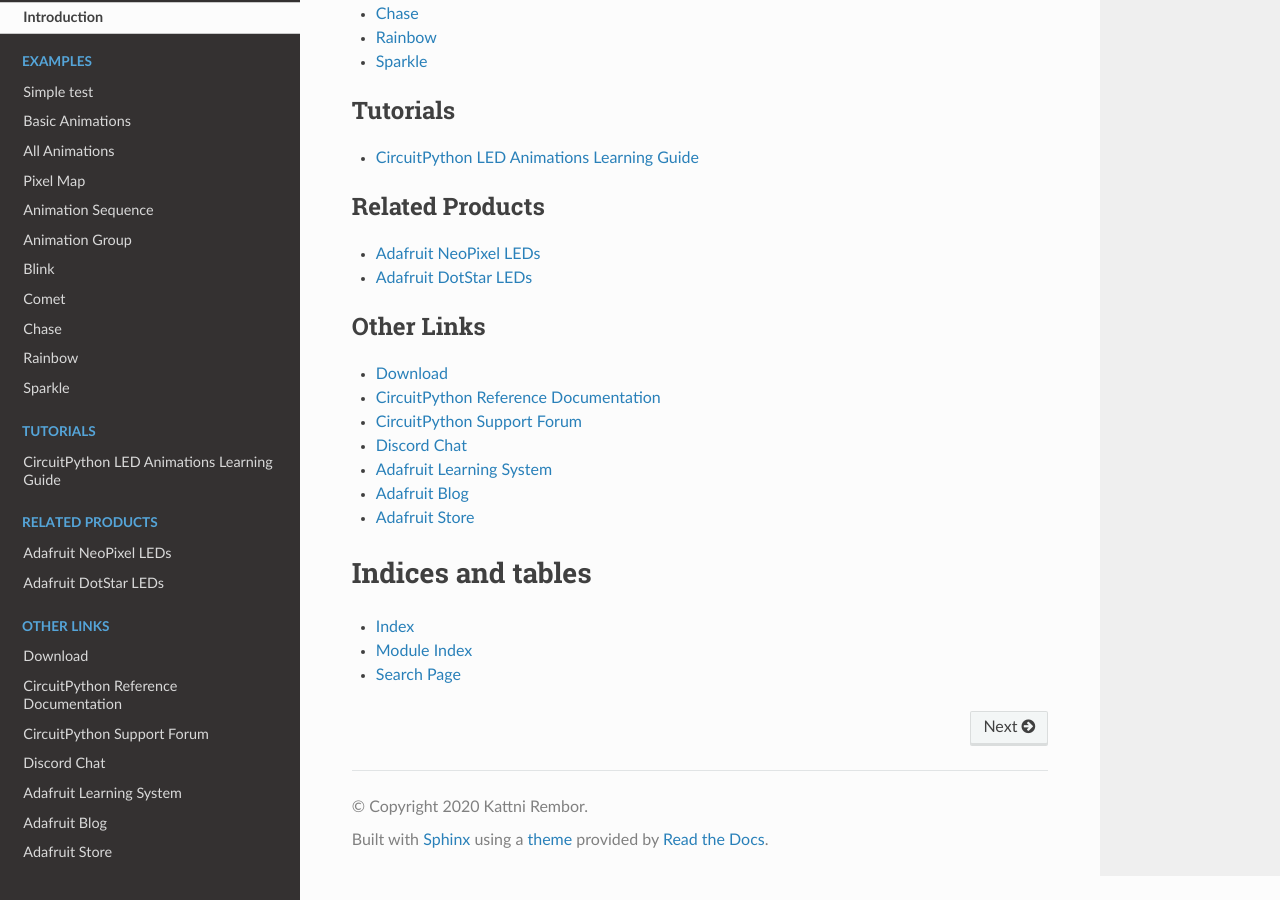
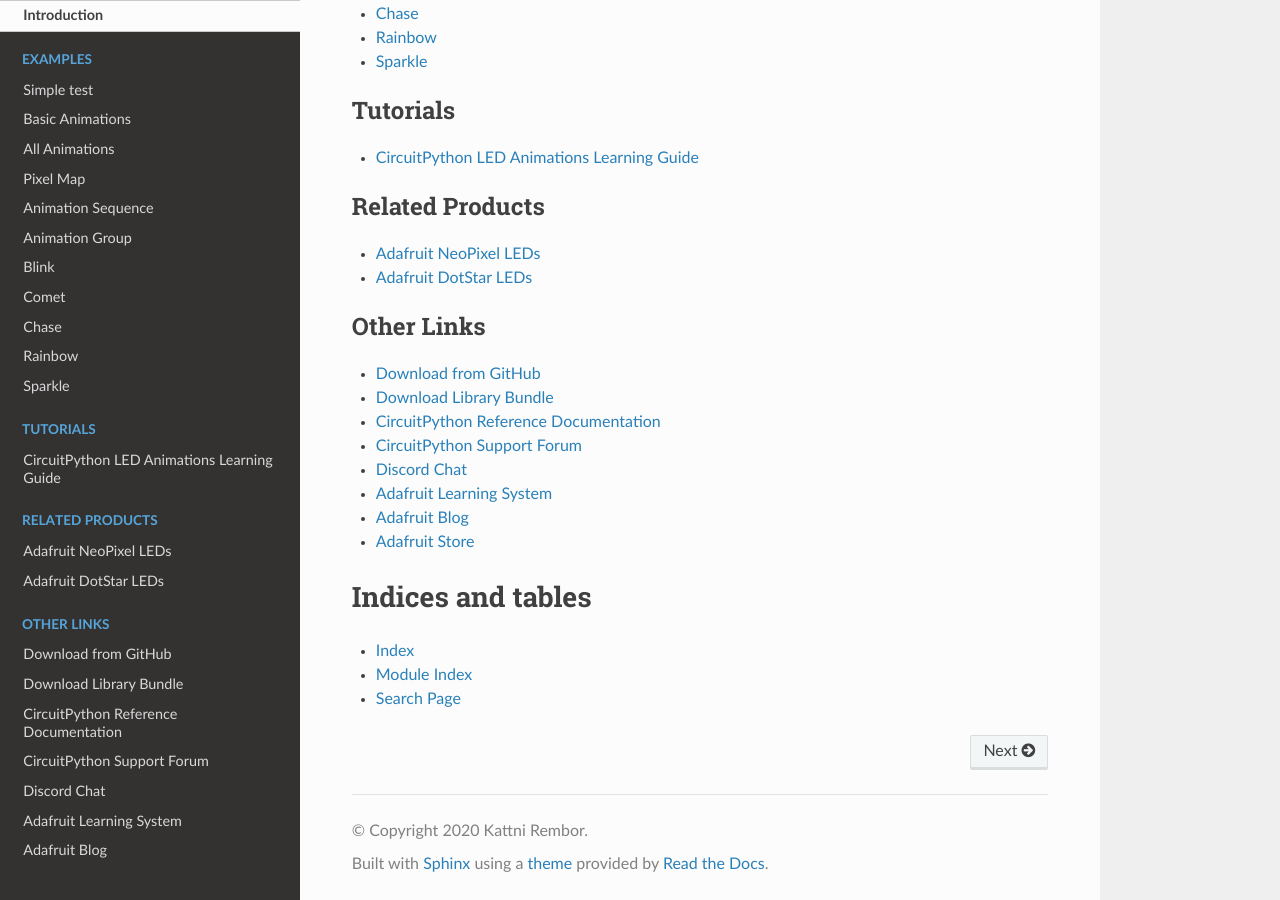
Before and after one commit to adafruit/Adafruit_CircuitPython_LED_Animation, a Sphinx documentation site: the page built from docs/index.rst, in a window 1280 px wide and 900 px high, scrolled down 2881 px. Built offline with Sphinx 7.4.7 and the Read the Docs theme 2.0.0, drawn with Linux system fonts in a browser that asks for light colours.

Commit message:
Added cp.org link to index.rst

```diff
--- a/docs/index.rst
+++ b/docs/index.rst
@@ -36,7 +36,8 @@
 .. toctree::
     :caption: Other Links
 
-    Download <https://github.com/adafruit/Adafruit_CircuitPython_LED_Animation/releases/latest>
+    Download from GitHub <https://github.com/adafruit/Adafruit_CircuitPython_LED_Animation/releases/latest>
+    Download Library Bundle <https://circuitpython.org/libraries>
     CircuitPython Reference Documentation <https://docs.circuitpython.org>
     CircuitPython Support Forum <https://forums.adafruit.com/viewforum.php?f=60>
     Discord Chat <https://adafru.it/discord>
```
